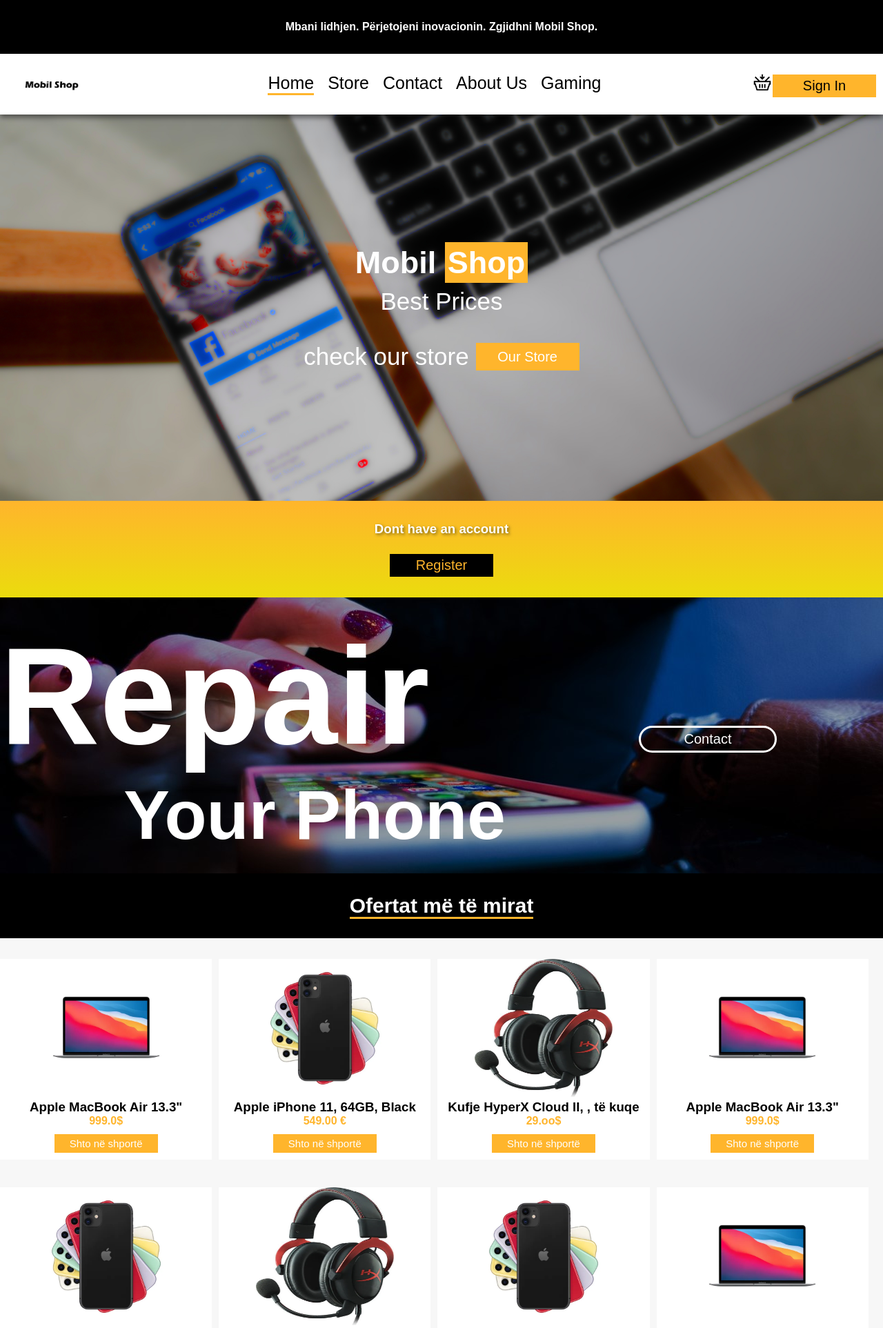
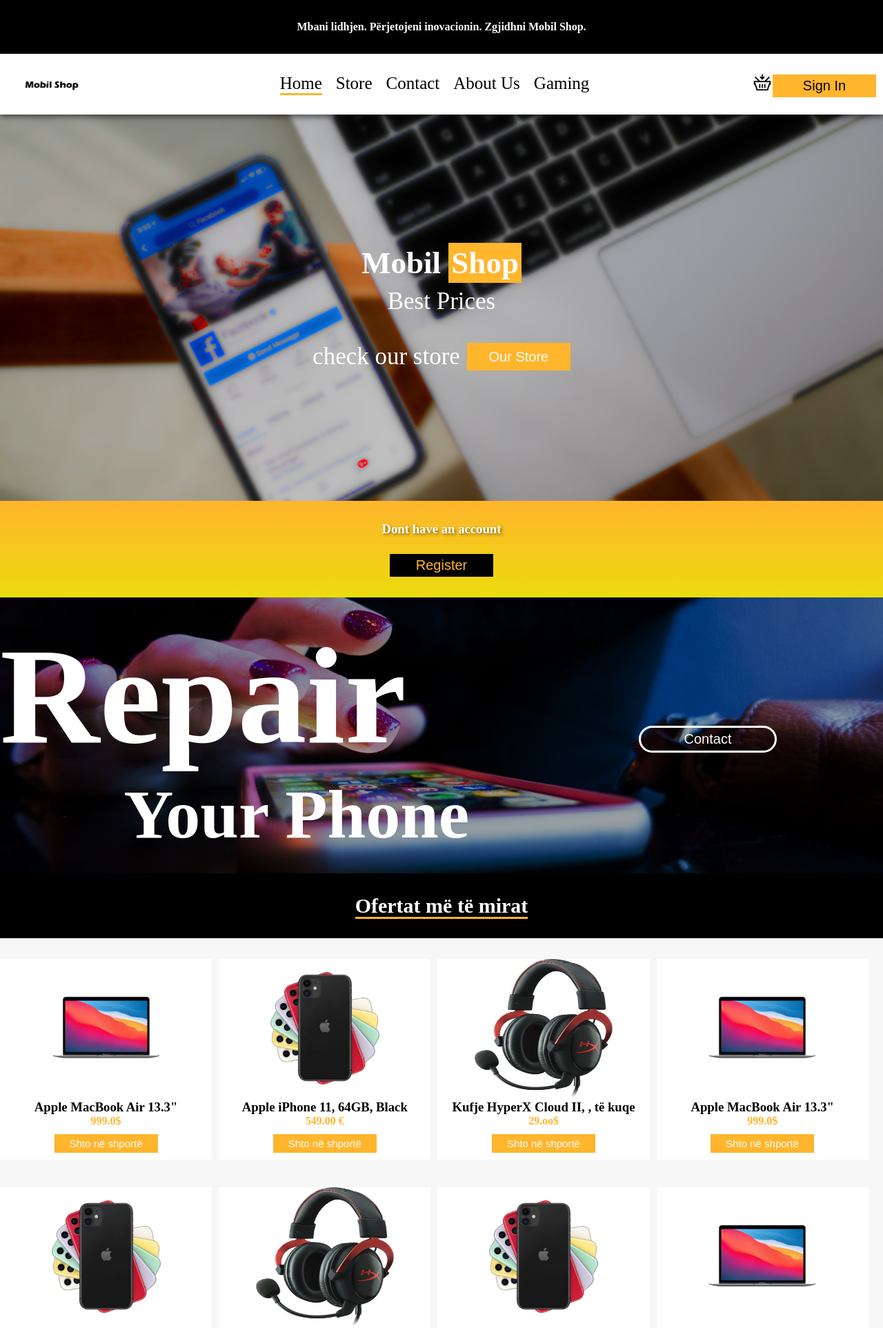
Before and after one commit to artinalushaku/-Projekti1MobilSHop, a PHP site: page / in a window 1280 px wide. Shown: the top 1925 px of the page at 69% size. Run offline with PHP 8.4, Linux system fonts and the light colour scheme.

Commit message:
do ndryshime ne style css

```diff
--- a/style.css
+++ b/style.css
@@ -2,7 +2,6 @@
     margin: 0;
     padding: 0;
     box-sizing: border-box;
-    font-family: 'Poppins', sans-serif;
 
 }
 .bar{
@@ -73,7 +72,7 @@ button {
     background-color: rgb(255, 181, 44);
     padding: 5px;
     width: 150px;
-    /* border-radius: 20px; */
+
     border: 0;
     margin-top: 10px;
     font-size: 20px;
@@ -186,8 +185,7 @@ max-width: 100%;
 
 .sign {
     text-align: center;
-    /* margin-top: 40px; */
-    /* background: linear-gradient(90deg, orange, yellow); */
+
     background-color: #8884FF;
     color: #fff;
 }
@@ -221,7 +219,7 @@ max-width: 100%;
 
 .offers {
 
-    /* margin-left: 20%; */
+
     display: flex;
     justify-content: space-around;
     align-items: center;
@@ -237,7 +235,7 @@ max-width: 100%;
 .first {
     text-align: center;
     background-color: white;
-    /* width: 30%; */
+
     padding-bottom: 10px;
     margin-top: 30px;
     display: flex;
@@ -298,7 +296,7 @@ max-width: 100%;
     flex-direction: row;
     justify-content: space-evenly;
     align-items: center;
-    /* flex-wrap: wrap; */
+    /
 }
 .Presentation .div-1{
     flex-basis: 70%;
@@ -312,7 +310,7 @@ max-width: 100%;
 .Presentation h1{
     font-size: 200px;
     color: #fff;
-    /* padding-left: 20%; */
+
 }
 .Presentation h3{
     font-size: 100px;
@@ -346,7 +344,7 @@ max-width: 100%;
     .Presentation h1{
         font-size: 150px;
         color: #fff;
-        /* padding-left: 20%; */
+
     }
     .Presentation h3{
         font-size: 50px;
@@ -357,7 +355,7 @@ max-width: 100%;
     .Presentation h1{
         font-size: 100px;
         color: #fff;
-        /* padding-left: 20%; */
+
     }
     .Presentation h3{
         font-size: 50px;
@@ -368,7 +366,6 @@ max-width: 100%;
     .Presentation h1{
         font-size: 55px;
         color: #fff;
-        /* padding-left: 20%; */
     }
     .Presentation h3{
         font-size: 35px;
@@ -464,7 +461,7 @@ margin: 2%;}
 .footer .navBar div{
     flex-direction: column;
    margin-bottom: 20px;
-   /* border-bottom: 1px solid black; */
+
 }
 
 .footer .navBar div .icons{
@@ -577,7 +574,7 @@ align-self: flex-start;
     .Presentation-2 h1{
         font-size: 150px;
         color: #fff;
-        /* padding-left: 20%; */
+
     }
     .Presentation-2 h3{
         font-size: 50px;
@@ -588,7 +585,7 @@ align-self: flex-start;
     .Presentation-2 h1{
         font-size: 100px;
         color: #fff;
-        /* padding-left: 20%; */
+
     }
     .Presentation-2 h3{
         font-size: 50px;
@@ -599,7 +596,7 @@ align-self: flex-start;
     .Presentation-2 h1{
         font-size: 55px;
         color: #fff;
-        /* padding-left: 20%; */
+
     }
     .Presentation-2 h3{
         font-size: 35px;
```
